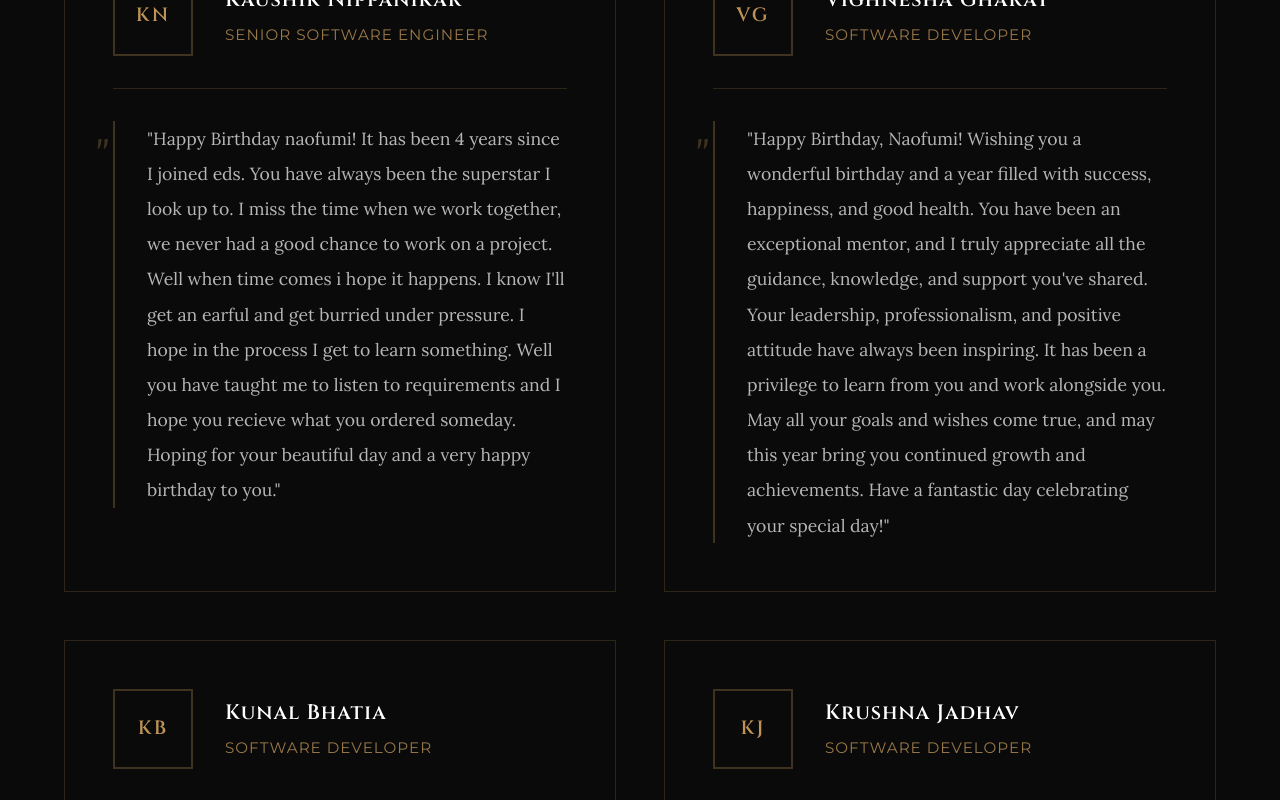
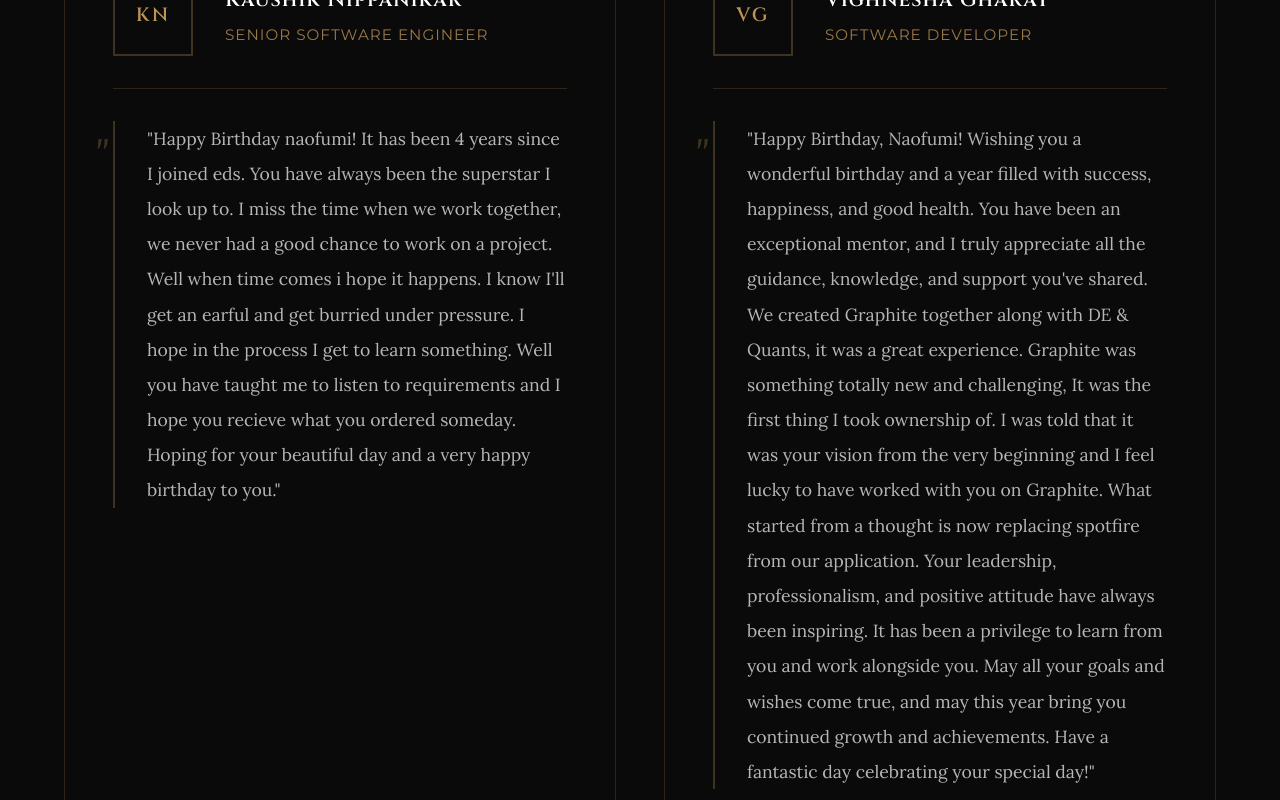
Before and after one commit to KaushikEDS/naofumi-birthday, a React (Vite) app: page /messages in a window 1280 px wide. Shown: the part 2300-3100 px from the top of the page. Built offline with nearby package versions, Linux system fonts and the light colour scheme.

Commit message:
Changed message

```diff
--- a/src/pages/Messages.tsx
+++ b/src/pages/Messages.tsx
@@ -68,9 +68,7 @@ It has been 4 years since I joined eds. You have always been the superstar I loo
             id: 6,
             name: 'Vighnesha Gharat',
             role: 'Software Developer',
-            message: `Happy Birthday, Naofumi!
-
-Wishing you a wonderful birthday and a year filled with success, happiness, and good health. You have been an exceptional mentor, and I truly appreciate all the guidance, knowledge, and support you've shared. Your leadership, professionalism, and positive attitude have always been inspiring. It has been a privilege to learn from you and work alongside you. May all your goals and wishes come true, and may this year bring you continued growth and achievements. Have a fantastic day celebrating your special day!`,
+            message: `Happy Birthday, Naofumi! Wishing you a wonderful birthday and a year filled with success, happiness, and good health. You have been an exceptional mentor, and I truly appreciate all the guidance, knowledge, and support you've shared. We created Graphite together along with DE & Quants, it was a great experience. Graphite was something totally new and challenging, It was the first thing I took ownership of. I was told that it was your vision from the very beginning and I feel lucky to have worked with you on Graphite. What started from a thought is now replacing spotfire from our application. Your leadership, professionalism, and positive attitude have always been inspiring. It has been a privilege to learn from you and work alongside you. May all your goals and wishes come true, and may this year bring you continued growth and achievements. Have a fantastic day celebrating your special day!`,
             avatar: 'VG',
         },
         {
```
